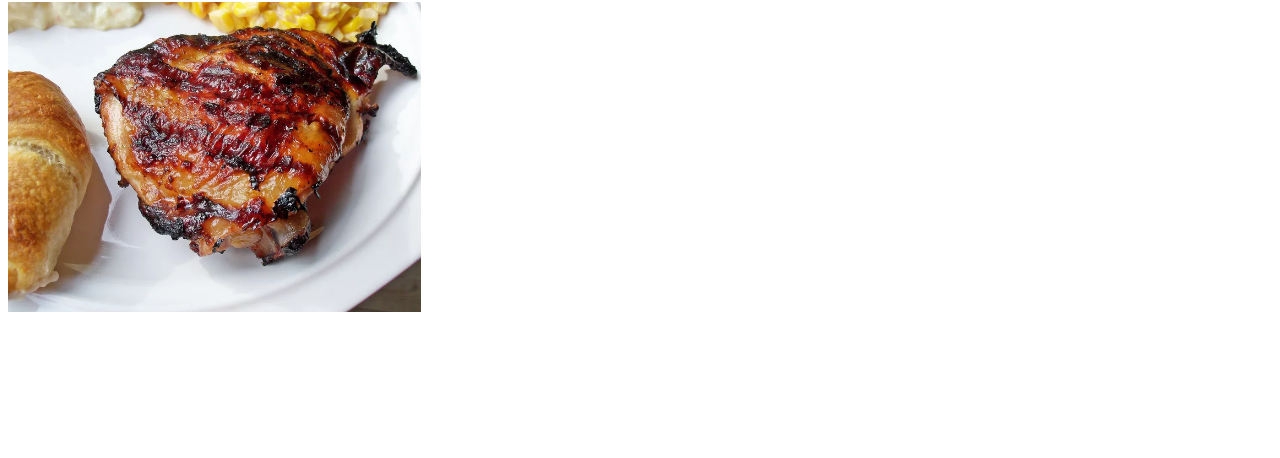
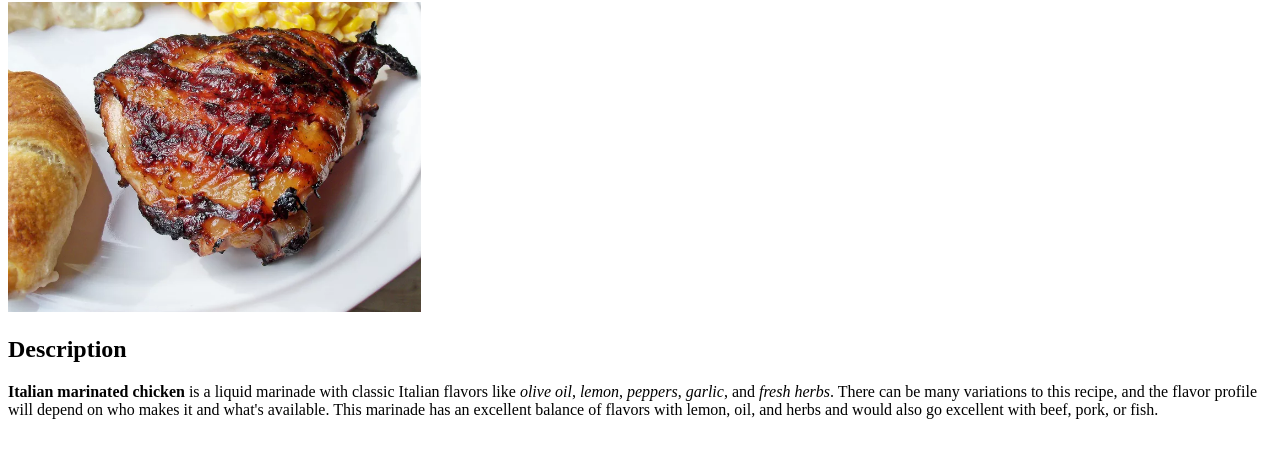
Before and after one commit to rgmaitr/odin-recipes, a plain HTML site: page recipes/marinade.html in a window 1280 px wide. Shown: the part 78-536 px from the top of the page. Drawn offline with Linux system fonts and the light colour scheme.

Commit message:
Add a description in marinade.html

```diff
--- a/recipes/marinade.html
+++ b/recipes/marinade.html
@@ -9,5 +9,9 @@
     <h1>Italian Chicken Marinade</h1>
 
     <img src="../images/italian-chicken-marinade.jpg" alt="Italian Chicken Marinade" height="310" weight="310">
+
+    <h2>Description</h2>
+
+    <p><strong>Italian marinated chicken</strong> is a liquid marinade with classic Italian flavors like <em>olive oil</em>, <em>lemon</em>, <em>peppers</em>, <em>garlic</em>, and <em>fresh herbs</em>. There can be many variations to this recipe, and the flavor profile will depend on who makes it and what's available. This marinade has an excellent balance of flavors with lemon, oil, and herbs and would also go excellent with beef, pork, or fish.</p>
   </body>
 </html>
```
